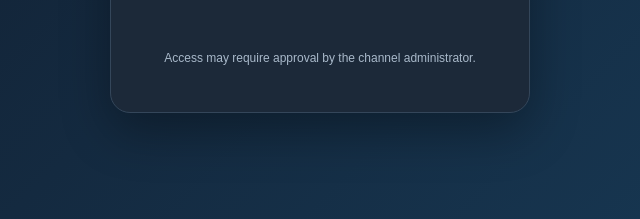
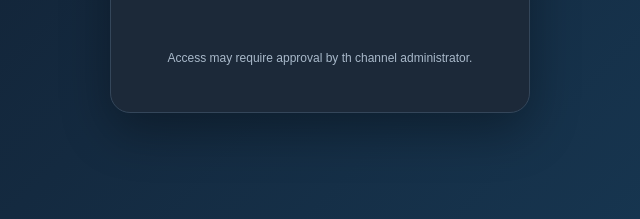
Before and after one commit to EnyoWebServices/telegram-bot-project, a website: page landing-page/index.html in a window 1280 px wide. Shown: the part 494-713 px from the top of the page, 320-960 px from the left. Drawn offline with Linux system fonts and the light colour scheme.

```diff
--- a/landing-page/index.html
+++ b/landing-page/index.html
@@ -77,7 +77,7 @@
        href="#" target="_blank" rel="noopener noreferrer">
        Open Telegram
     </a>
-    <p class="note">Access may require approval by the channel administrator.</p>
+    <p class="note">Access may require approval by th channel administrator.</p>
   </main>
 
   <script>
```
